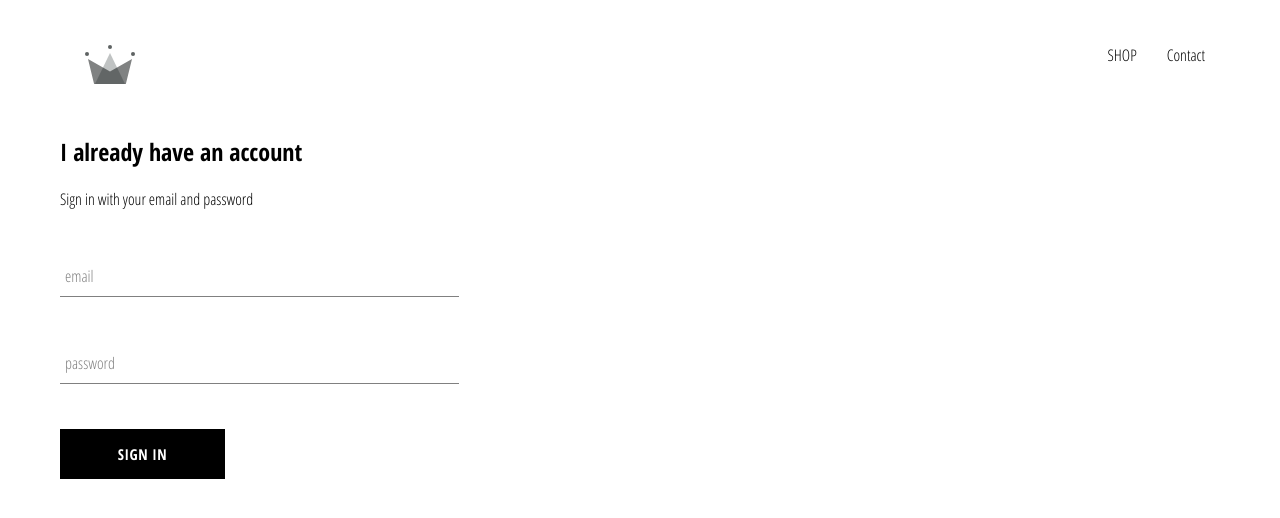
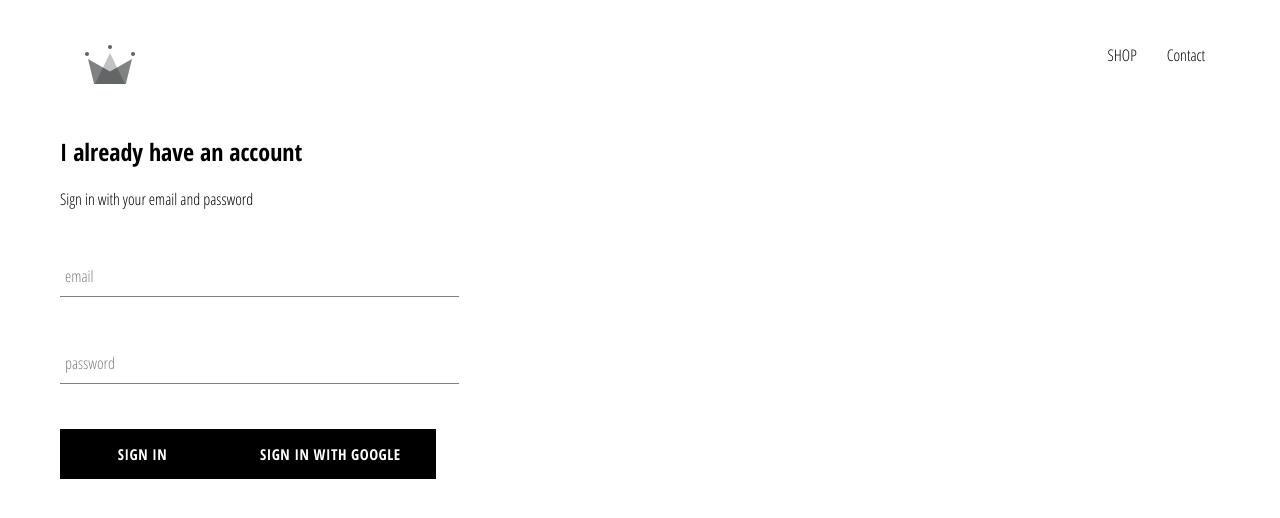
Before and after one commit to sujata13/crwn-clothing, a React (Create React App) app: page /signin in a window 1280 px wide. Shown: the top 518 px of the page. Built offline with nearby package versions, Linux system fonts and the light colour scheme.

Commit message:
Added Sign in with google button

```diff
--- a/src/components/sign-in/sign-in.component.jsx
+++ b/src/components/sign-in/sign-in.component.jsx
@@ -4,6 +4,8 @@
 
 import FormInput from "../form-input/form-input.component";
 import CustomButton from "../custom-button/custom-button.component";
+
+import { signInWithGoogle } from '../../firebase/firebase.utils';
 
 class SignIn extends React.Component{
     constructor(props){
@@ -51,6 +53,7 @@
                      required
                     />
                     <CustomButton type='submit'>Sign in</CustomButton>
+                    <CustomButton onClick={signInWithGoogle}>Sign in with Google</CustomButton>
                 </form>
             </div>
         );
```
